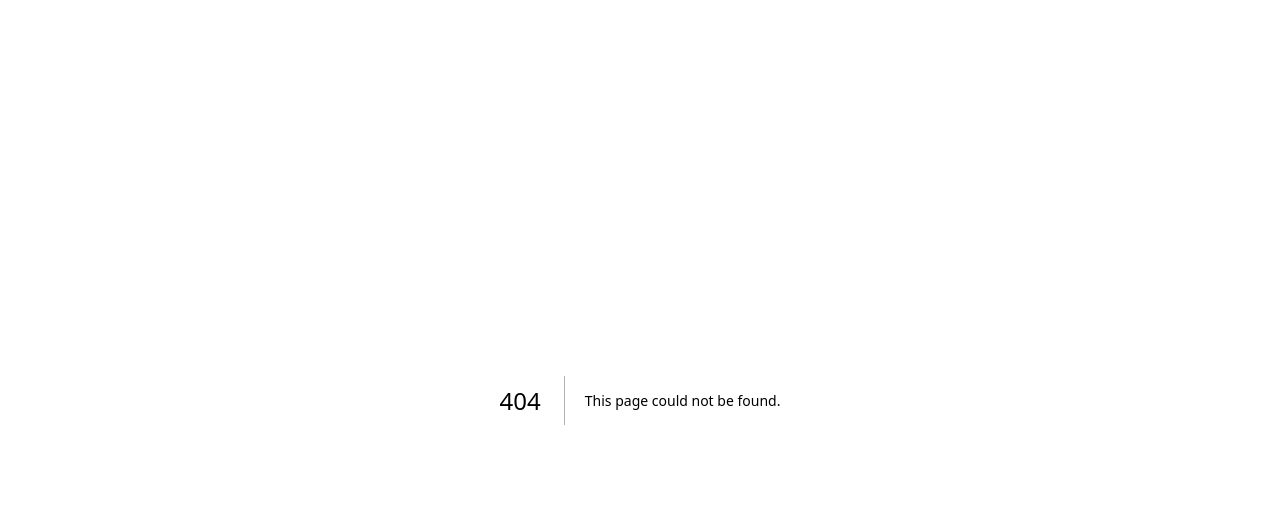
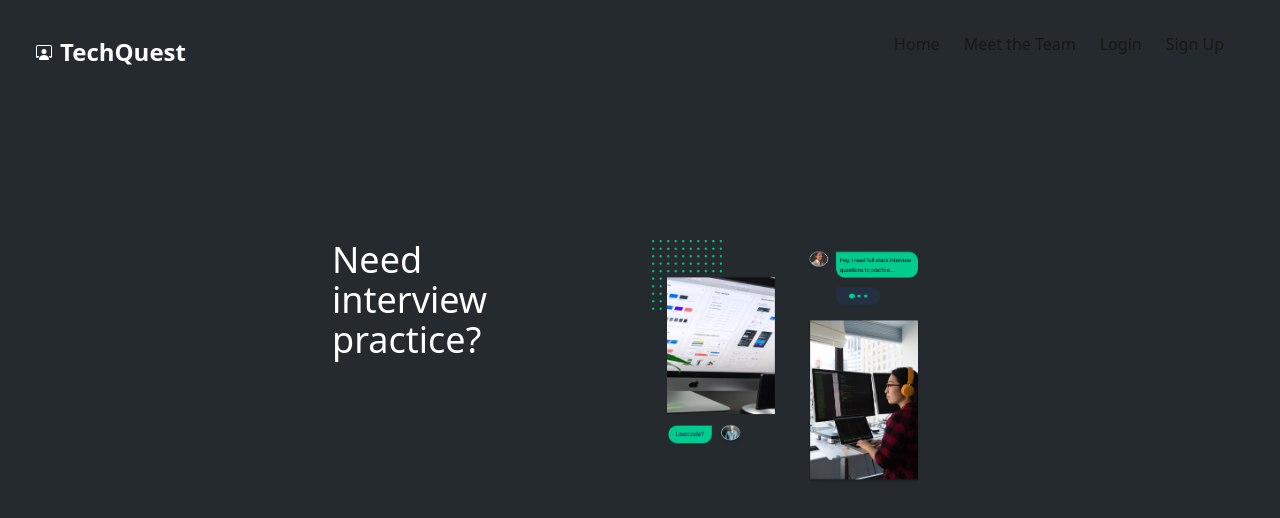
Before and after one commit to LiamBCIT/TechQuest, a Next.js app: page /home in a window 1280 px wide. Before the commit this address had no page. Shown: the top 518 px of the page. Built offline with nearby package versions, Linux system fonts and the light colour scheme.

Commit message:
Adding Figma img, home page and navbar changes

```diff
--- a/components/Navbar.tsx
+++ b/components/Navbar.tsx
@@ -1,10 +1,10 @@
-"use client" // this is a client component
 import React from "react"
 import { useState } from "react"
 import { Link } from "react-scroll/modules"
 import { usePathname } from "next/navigation"
 import { IoMdMenu, IoMdClose } from "react-icons/io"
 import Link2 from 'next/link'
+import { BsPersonWorkspace } from "react-icons/bs"
 
 interface NavItem {
   label: string
@@ -21,12 +21,12 @@ const NAV_ITEMS: Array<NavItem> = [
     page: "meettheteam",
   },
   {
+    label: "Login",
+    page: "login",
+  },
+  {
     label: "Sign Up",
     page: "Signup",
-  },
-  {
-    label: "Login",
-    page: "login",
   },
 ]
 
@@ -39,11 +39,14 @@ export default function Navbar() {
       <div className="justify-between md:items-center md:flex">
         <div>
           <div className="flex items-center justify-between py-3 md:py-5 md:block">
-            <Link to="home">
+          <Link2
+            href="/home"
+            className="hover:text-teal-600"
+          >
               <div className="container flex items-center space-x-2">
-                <h2 className="text-2xl font-bold text-white-500">TechQuest</h2>
+                <BsPersonWorkspace/><span className="text-2xl font-bold text-white-500">TechQuest</span>
               </div>
-            </Link>
+            </Link2>
             <div className="md:hidden">
               <button
                 className="p-2 text-gray-700 rounded-md outline-none focus:border-gray-400 focus:border"
@@ -68,7 +71,7 @@ export default function Navbar() {
                     key={idx}
                     to={item.page}
                     className={
-                      "block lg:inline-block text-neutral-900  hover:text-neutral-500 dark:text-neutral-100"
+                      "block lg:inline-block text-neutral-900  hover:text-neutral-500 dark:text-neutral-100 border-neutral-500"
                     }
                     activeClass="active"
                     spy={true}
--- /dev/null
+++ b/pages/home.tsx
@@ -0,0 +1,34 @@
+import Head from "next/head";
+import Image from "next/image";
+import React from "react";
+import { Form, Button, Spinner } from "react-bootstrap";
+import { FormEvent, useState } from "react";
+import Navbar from "@/components/Navbar"
+
+export default function Home() {
+
+  return (
+    <>
+      <Head>
+        <title>TechQuest</title>
+        <meta
+          name="description"
+          content="A website using AI Prompts to help those in the tech industry prepare for interviews"
+        />
+        <meta name="viewport" content="width=device-width, initial-scale=1" />
+        <link rel="icon" href="/favicon.ico" />
+      </Head>
+
+      <Navbar />
+
+      <main id="home" className="mt-48 py-6 md:py-12 mx-80">
+        <div className="container">
+            <div className="grid grid-cols-2 gap-4">
+                <h1 className="text-3xl md:text-4xl font-medium mb-12">Need <br/> interview <br/> practice? </h1>
+                <img src="homeimg.png" alt="Interviewee's looking up questions"/>
+            </div>
+        </div>
+      </main>
+    </>
+  );
+}
```
Also changed, not shown: public/homeimg.png (added).
